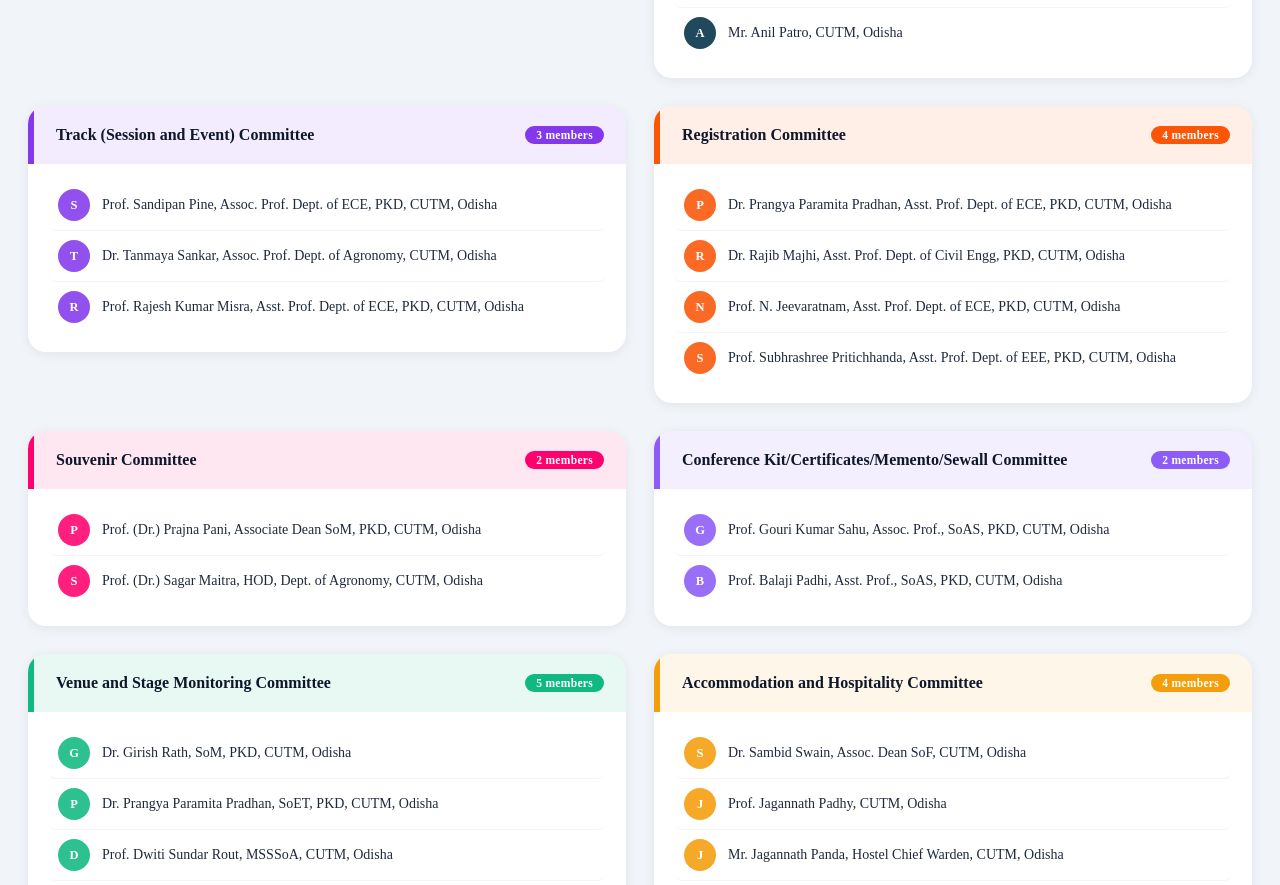
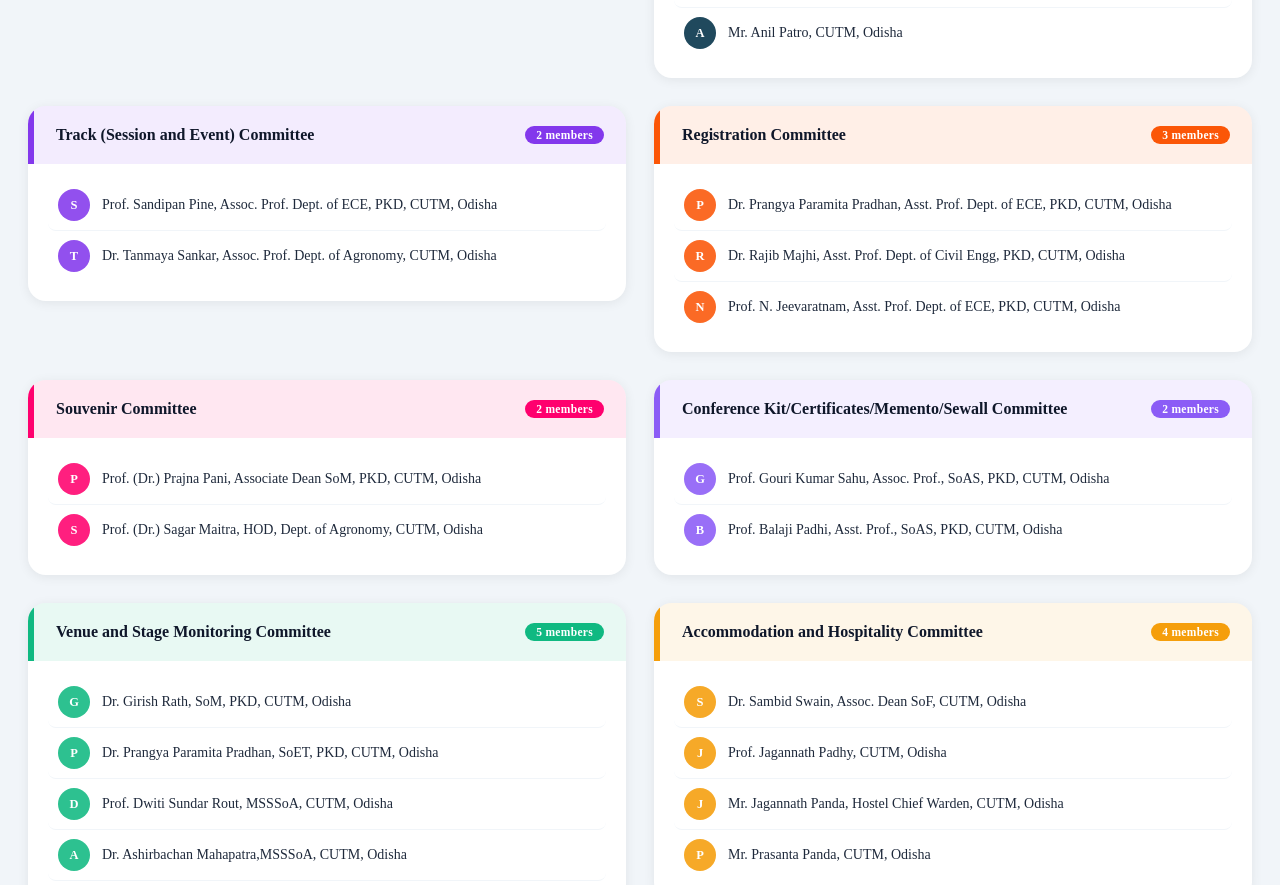
Before and after one commit to krushayu/SCOPES-2027, a React (Create React App) app: page /committee in a window 1280 px wide. Shown: the part 6224-7109 px from the top of the page. Built offline with nearby package versions, Linux system fonts and the light colour scheme.

Commit message:
Update Committee.js

```diff
--- a/src/Pages/Committee.js
+++ b/src/Pages/Committee.js
@@ -298,8 +298,7 @@ const Committee = () => {
       color: '#8338EC',
       members: [
         'Prof. Sandipan Pine, Assoc. Prof. Dept. of ECE, PKD, CUTM, Odisha',
-        'Dr. Tanmaya Sankar, Assoc. Prof. Dept. of Agronomy, CUTM, Odisha',
-        'Prof. Rajesh Kumar Misra, Asst. Prof. Dept. of ECE, PKD, CUTM, Odisha'
+        'Dr. Tanmaya Sankar, Assoc. Prof. Dept. of Agronomy, CUTM, Odisha'
       ]
     },
     {
@@ -309,8 +308,7 @@ const Committee = () => {
       members: [
         'Dr. Prangya Paramita Pradhan, Asst. Prof. Dept. of ECE, PKD, CUTM, Odisha',
         'Dr. Rajib Majhi, Asst. Prof. Dept. of Civil Engg, PKD, CUTM, Odisha',
-        'Prof. N. Jeevaratnam, Asst. Prof. Dept. of ECE, PKD, CUTM, Odisha',
-        'Prof. Subhrashree Pritichhanda, Asst. Prof. Dept. of EEE, PKD, CUTM, Odisha'
+        'Prof. N. Jeevaratnam, Asst. Prof. Dept. of ECE, PKD, CUTM, Odisha'
       ]
     },
     {
```
